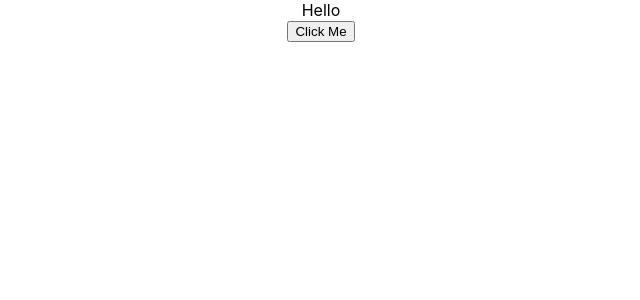
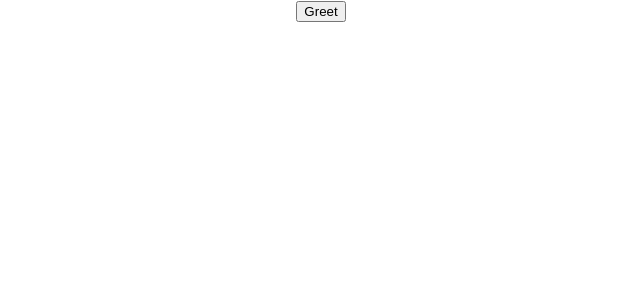
Before and after one commit to thesurajkmr/Learning, a React (Create React App) app in the folder React/hello-world/: page / in a window 1280 px wide. Shown: the top 300 px of the page, without its empty margins (319-959 px from the left). Built offline with nearby package versions, Linux system fonts and the light colour scheme.

Commit message:
tutorial 14

```diff
--- a/React/hello-world/src/App.js
+++ b/React/hello-world/src/App.js
@@ -9,10 +9,12 @@ import Counter from "./components/Counter";
 import FunctionClick from "./components/FunctionClick";
 import ClassClick from "./components/ClassClick";
 import EventBind from "./components/EventBind";
+import ParentComponent from "./components/ParentComponent";
 function App() {
   return (
     <div className="App">
-      <EventBind></EventBind>
+      <ParentComponent/>
+      {/* <EventBind></EventBind> */}
       {/* <ClassClick></ClassClick> */}
       {/* <FunctionClick></FunctionClick> */}
       {/* <Counter></Counter> */}
--- /dev/null
+++ b/React/hello-world/src/components/ChildComponent.js
@@ -0,0 +1,11 @@
+import React from 'react'
+
+function ChildComponent(props) {
+  return (
+    <div>
+        <button onClick={()=>props.greetHandler("Child")}>Greet</button>
+    </div>
+  )
+}
+
+export default ChildComponent
--- /dev/null
+++ b/React/hello-world/src/components/ParentComponent.js
@@ -0,0 +1,28 @@
+import React, { Component } from "react";
+import ChildComponent from "./ChildComponent";
+
+class ParentComponent extends Component {
+  constructor(props) {
+    super(props);
+
+    this.state = {
+      parent:'parent'
+    };
+
+    this.greetParent=this.greetParent.bind(this);
+  }
+  greetParent(child){
+      alert(`Hello ${this.state.parent} from ${child}`)
+  }
+  render() {
+    return (
+
+        <div>
+        <ChildComponent greetHandler={this.greetParent}/>
+        </div>
+    )
+
+  }
+}
+
+export default ParentComponent;
```
